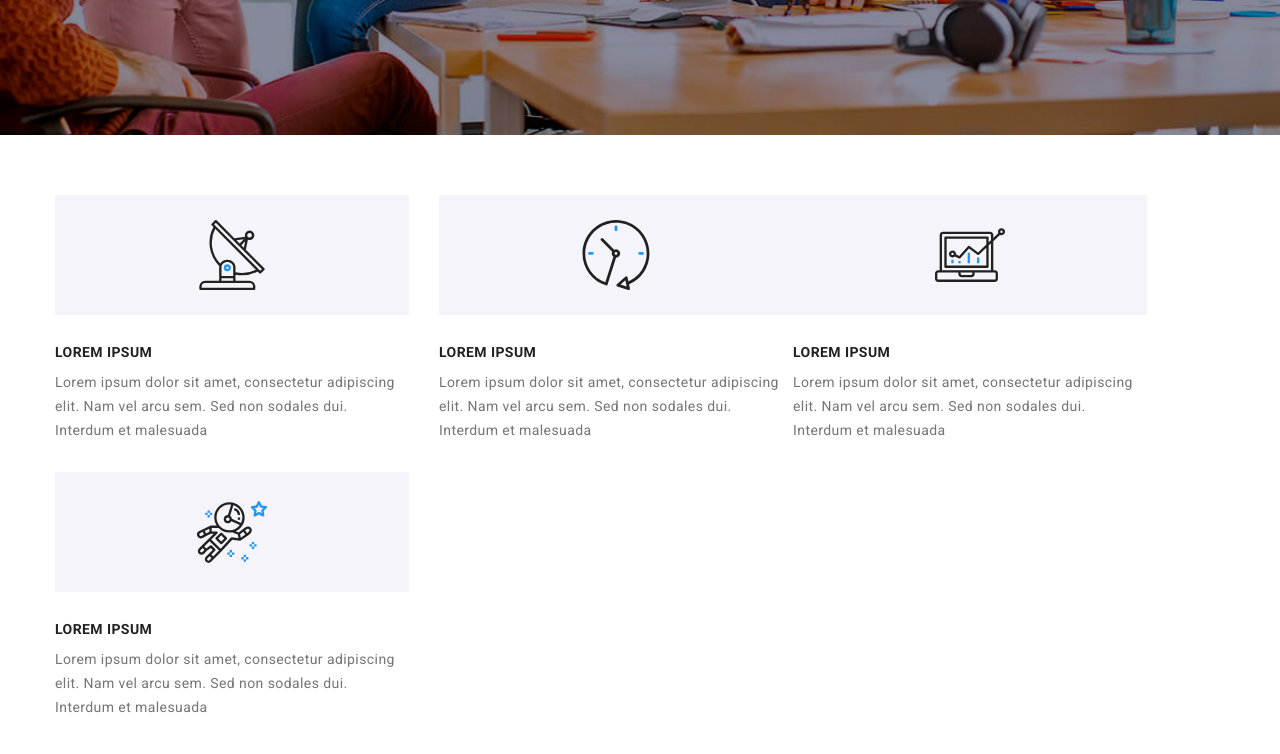
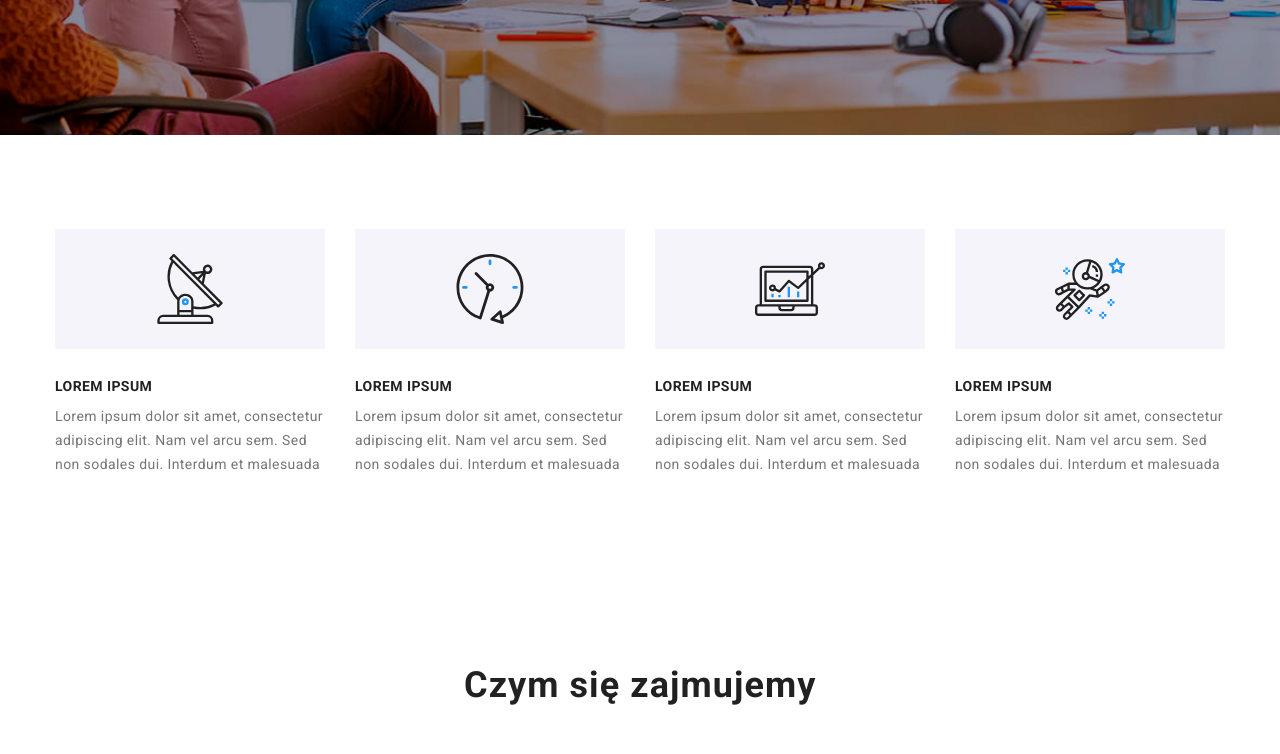
Before and after one commit to PiotrD1994/goit-markup-hw-08, a plain HTML site: page index.html in a window 1280 px wide. Shown: the part 560-1314 px from the top of the page. Drawn offline with nearby package versions, Linux system fonts and the light colour scheme.

Commit message:
hw 8 progress

```diff
--- a/sass/components/_description.scss
+++ b/sass/components/_description.scss
@@ -76,3 +76,23 @@
 
 }
 }
+@media screen and (min-width: 1200px) {
+  .description {
+    padding-bottom: 94px;
+    padding-top: 94px;
+    &__item {
+      width: 270px;
+      margin-bottom: 0px;
+      &--right {
+        margin-right: 30px;
+      }
+      &--last {
+        margin-right: 0px;
+      }
+    }
+    &__secondary-container {
+      padding: 25px 100px;
+    }
+  }
+
+}
```
Also changed, not shown: css/main.min.css, 1 other file.
